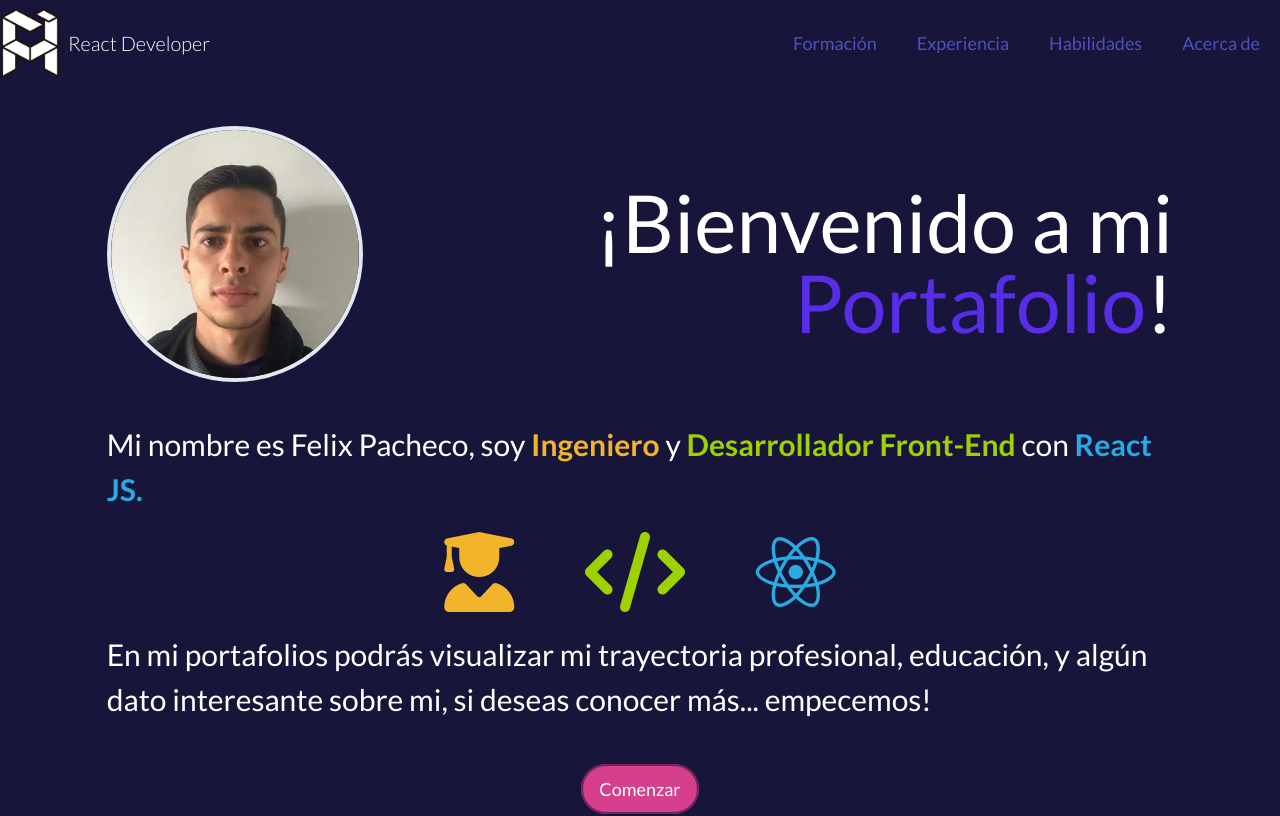
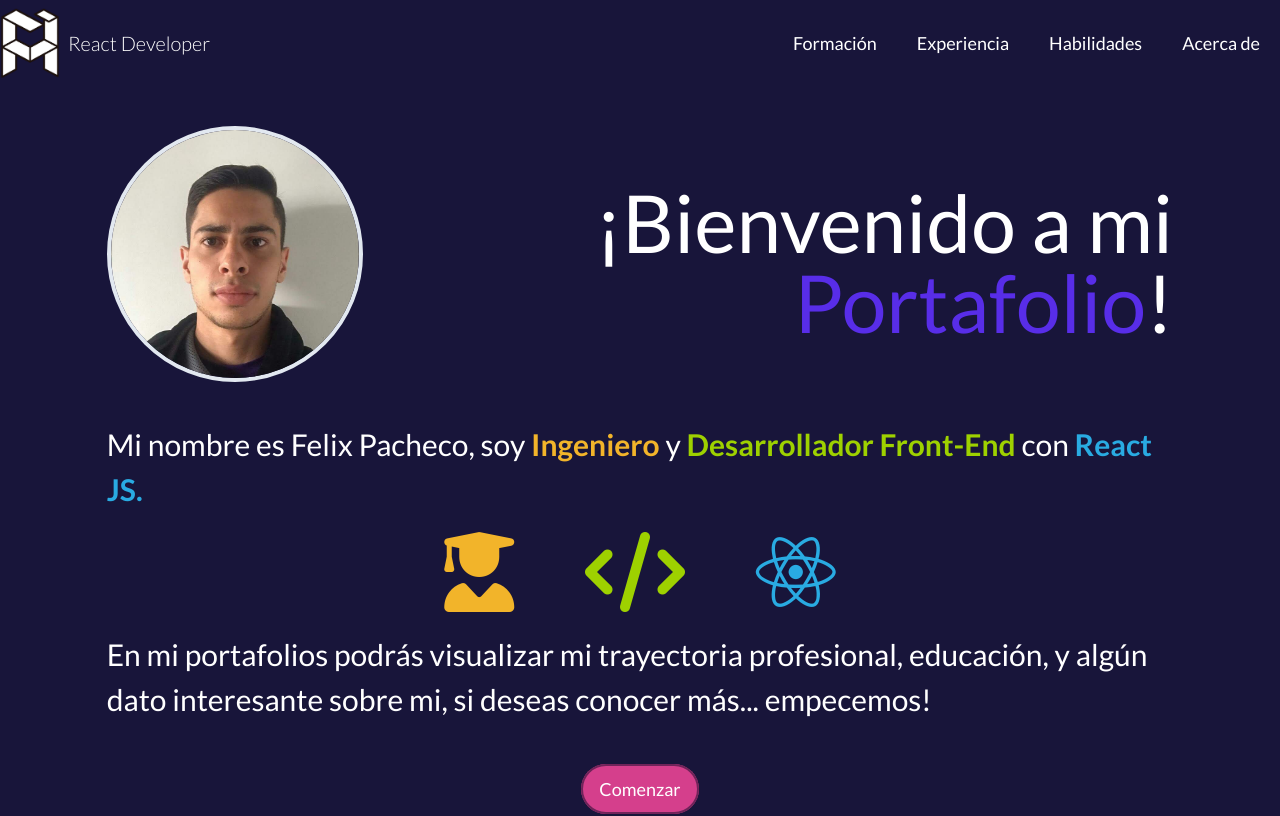
Before and after one commit to Felixmp7/Portafolios, a Next.js app: page / in a window 1280 px wide. Shown: the top 816 px of the page. Built offline with nearby package versions, Linux system fonts and the light colour scheme.

Commit message:
Limpia estilos CSS

```diff
--- a/tailwind.css
+++ b/tailwind.css
@@ -16,7 +16,7 @@ body {
   .containerXl { max-width: 1396px; }
 
   .navbarItem {
-    @apply hidden w-full p-2 text-sm font-medium text-indigo-700;
+    @apply hidden w-full p-2 text-sm font-medium;
   }
 
   @screen mobileXs {
@@ -42,9 +42,6 @@ body {
     @apply h-56;
     }
   }
-  /* .aboutCard:hover {
-    @apply text-gray-800 bg-white;
-  } */
 
   .button {
     @apply w-full px-4 py-3 text-lg font-medium text-center transition-all duration-500 border-2 rounded-full cursor-pointer;
```
